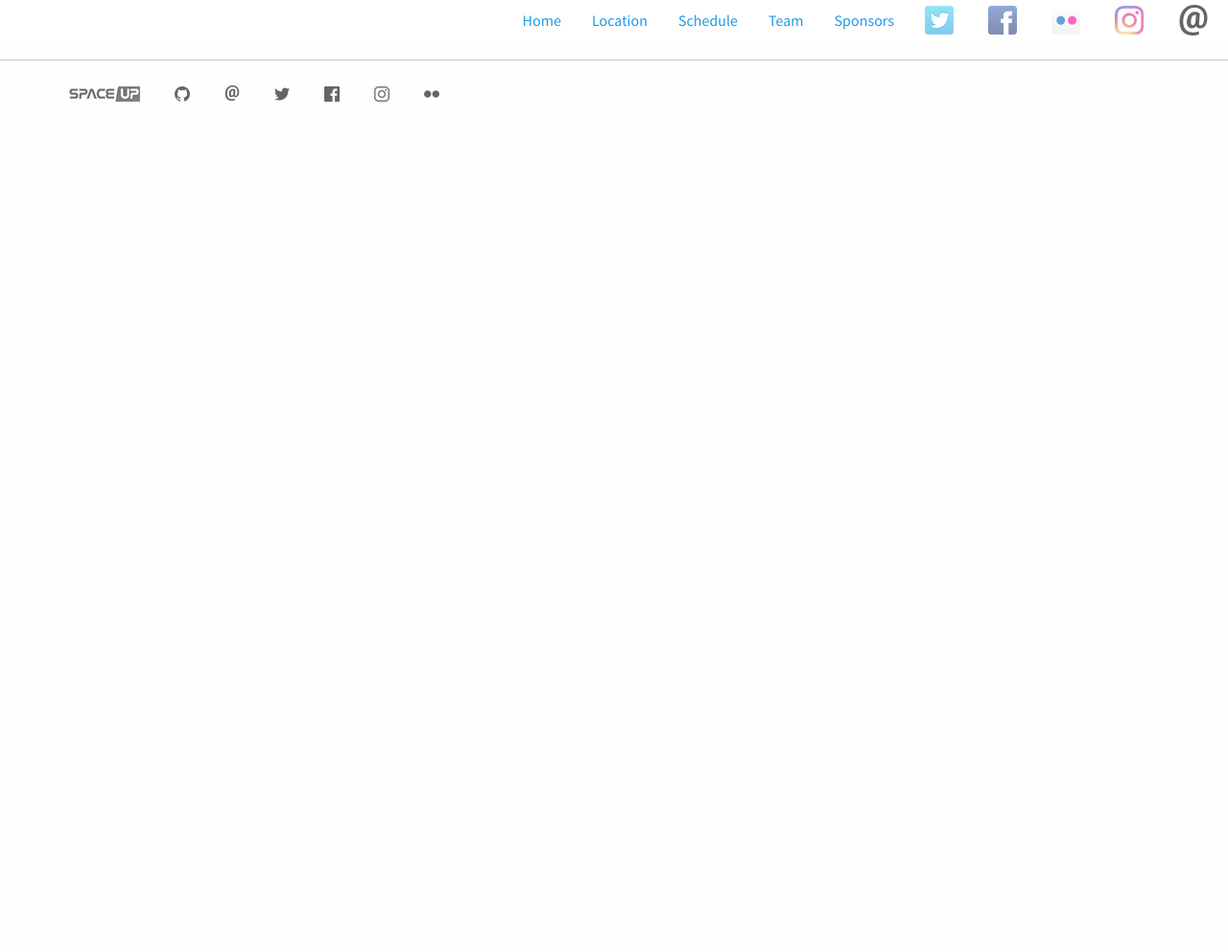
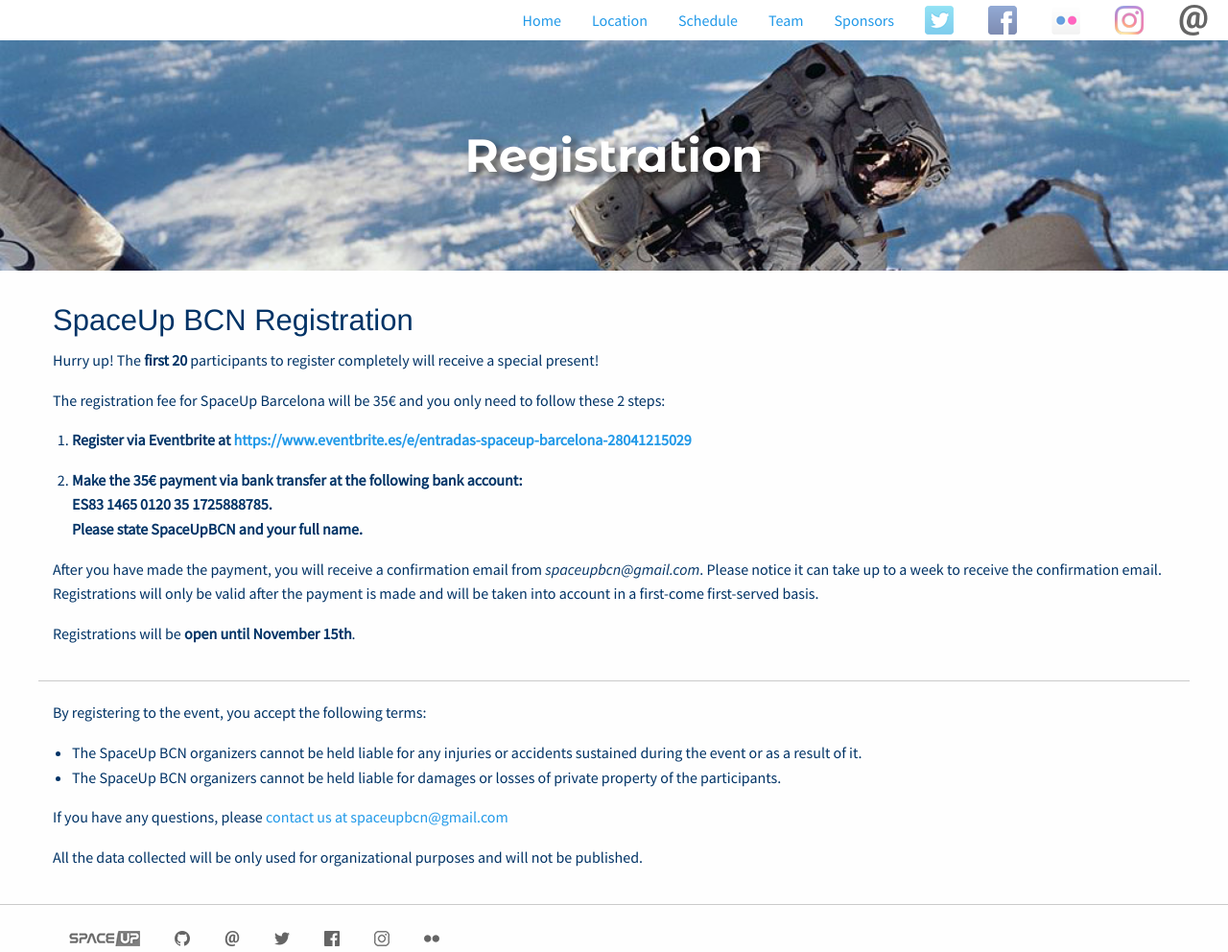
Before and after one commit to xuanxu/spaceup_bcn, a Jekyll site: the page built from registration.html, in a window 1280 px wide. Shown: the whole page at 96% size. Built offline with Jekyll 4.4.1, drawn with Linux system fonts in a browser that asks for light colours; before the commit the page ends 900 px from its top, so only the background shows below that.

Commit message:
adds registration info

```diff
--- a/_includes/top_bar.html
+++ b/_includes/top_bar.html
@@ -34,7 +33,7 @@
       <li><a href="/location">Location</a></li>
       <li><a href="/schedule">Schedule</a></li>
       <li><a href="/team/">Team</a></li>
-      <!-- <li><a title="Coming soon">Program</a></li>  -->
+      <li><a href="/registration">Registration</a></li>
       <li><a href="/sponsors">Sponsors</a></li>
     </ul>
   </div>
--- a/css/spaceup.css
+++ b/css/spaceup.css
@@ -88,6 +88,10 @@ hr.large {
   background-image: url("/images/pages/bg-location.jpg");
 }
 
+#registration-header {
+  background-image: url("/images/pages/bg-registration.jpg");
+}
+
 #schedule-header {
   background-image: url("/images/pages/bg-schedule.jpg");
 }
--- a/registration.html
+++ b/registration.html
@@ -3,3 +3,42 @@ layout: default
 title: Registration
 permalink: /registration/
 ---
+
+<div id="registration-header" class="bigpic">
+  <h1>Registration</h1>
+</div>
+
+<div class="row column">
+  <h3>SpaceUp BCN Registration</h3>
+  <p>Hurry up! The <strong>first 20</strong> participants to register completely will receive a special present!</p>
+
+  <p>The registration fee for SpaceUp Barcelona will be 35€ and you only need to follow these 2 steps:</p>
+
+  <ol>
+    <li> <p><strong>Register via Eventbrite at <a href="https://www.eventbrite.es/e/entradas-spaceup-barcelona-28041215029">https://www.eventbrite.es/e/entradas-spaceup-barcelona-28041215029</a></strong></p></li>
+
+    <li> <p><strong>Make the 35€ payment via bank transfer at the following bank account: <br>
+    ES83 1465 0120 35 1725888785. <br> Please state SpaceUpBCN and your full name.</strong></p></li>
+  </ol>
+
+  <p>After you have made the payment, you will receive a confirmation email from <i>spaceupbcn@gmail.com</i>. Please notice it can take up to a week to receive the confirmation email. Registrations will only be valid after the payment is made and will be taken into account in a first-come first-served basis.</p>
+
+  <p>Registrations will be <strong>open until November 15th</strong>.</p>
+</div>
+
+<hr>
+
+<div class="row column">
+
+  <p>By registering to the event, you accept the following terms:</p>
+
+  <ul>
+    <li>The SpaceUp BCN organizers cannot be held liable for any injuries or accidents sustained during the event or as a result of it.</li>
+
+    <li>The SpaceUp BCN organizers cannot be held liable for damages or losses of private property of the participants.</li>
+  </ul>
+
+  <p>If you have any questions, please <a href="mailto:spaceup.bcn@gmail.com">contact us at spaceupbcn@gmail.com</a></p>
+
+  <p>All the data collected will be only used for organizational purposes and will not be published.</p>
+</div>
```
Also changed, not shown: other parts of _includes/top_bar.html (+0 -1 lines), images/pages/bg-registration.jpg (added).
